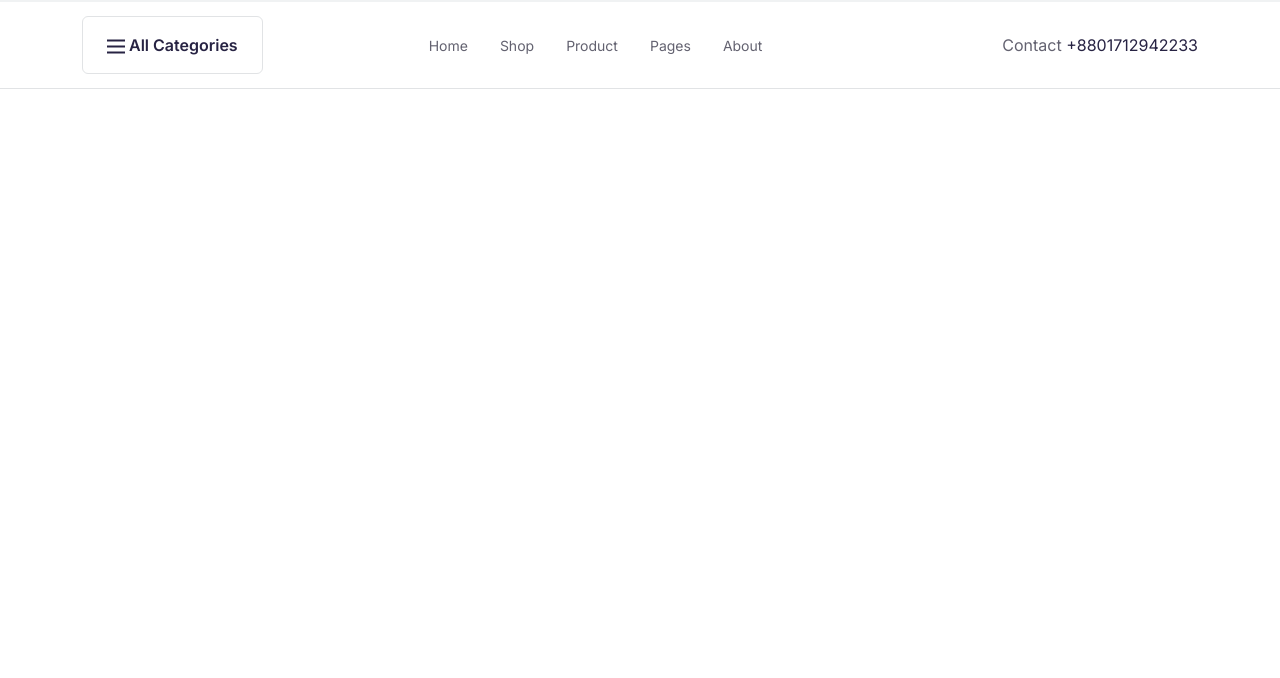
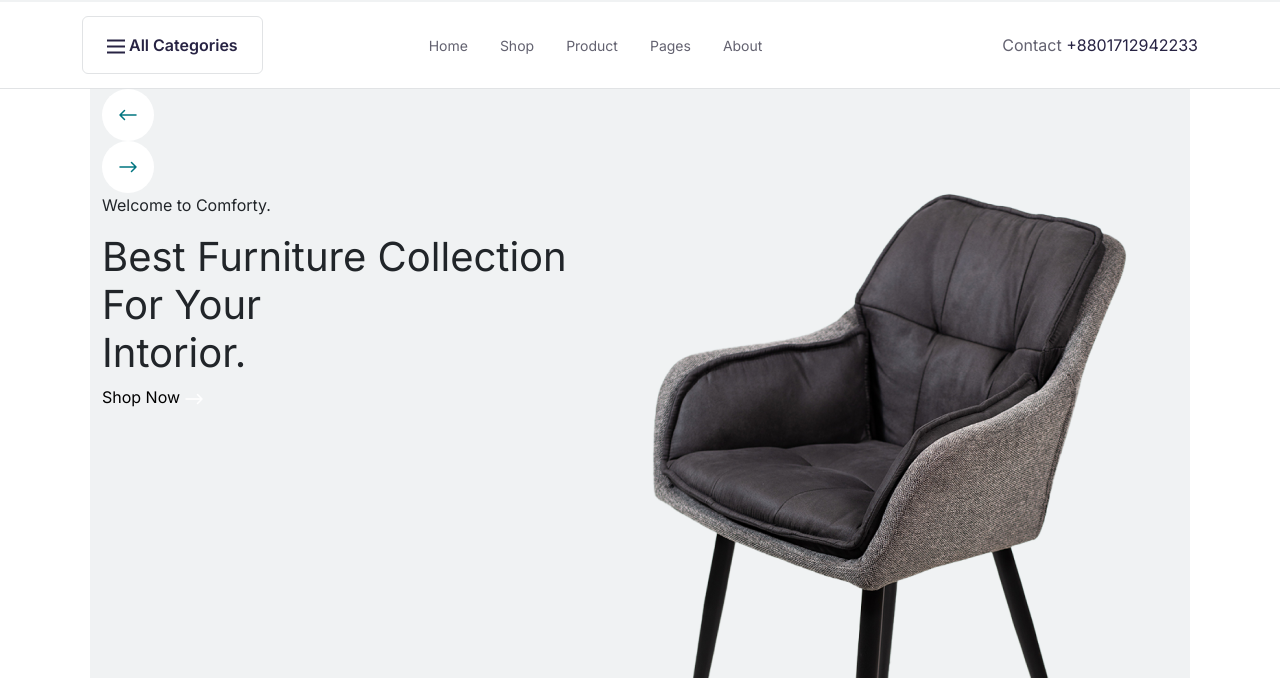
Before and after one commit to faisalahammed044274/comforty-FigmatoHTML, a website built with Vite: page index.html in a window 1280 px wide. Shown: the part 122-800 px from the top of the page. Built offline with nearby package versions, Linux system fonts and the light colour scheme.

Commit message:
components

```diff
--- a/index.html
+++ b/index.html
@@ -9,6 +9,7 @@
     <link rel="stylesheet" href="./css/bootstrap.min.css" />
   </head>
   <body>
+    <div class="header">
       <header>
         <div class="subheader">
           <div class="container">
@@ -67,7 +68,6 @@
                       />
                     </g>
                   </svg>
-
                   <a href="#" class="needhelp">Need Help</a>
                 </div>
               </div>
@@ -234,6 +234,89 @@
           </div>
         </nav>
       </header>
+    </div>
+    <section class="banner">
+      <div class="container">
+        <div class="banner-wrapper">
+          <div class="slider-arrows">
+            <a href="#" class="left-arrow icon-button"
+              ><svg
+                width="24"
+                height="24"
+                viewBox="0 0 24 24"
+                fill="none"
+                xmlns="http://www.w3.org/2000/svg"
+              >
+                <path
+                  d="M8.5 7.5L4 12M4 12L8.5 16.5M4 12H20"
+                  stroke="#007580"
+                  stroke-width="1.5"
+                  stroke-linecap="round"
+                  stroke-linejoin="round"
+                />
+              </svg>
+            </a>
+            <a href="#" class="right-arrow icon-button">
+              <svg
+                width="18"
+                height="12"
+                viewBox="0 0 18 12"
+                fill="none"
+                xmlns="http://www.w3.org/2000/svg"
+              >
+                <path
+                  d="M12.5 1.5L17 6M17 6L12.5 10.5M17 6H1"
+                  stroke="#007580"
+                  stroke-width="1.5"
+                  stroke-linecap="round"
+                  stroke-linejoin="round"
+                />
+              </svg>
+            </a>
+            <div class="banner-slider">
+              <div class="row">
+                <div class="col-6">
+                  <div class="banner-slider-left">
+                    <p class="subtitle">Welcome to Comforty.</p>
+                    <h1>
+                      Best Furniture Collection For Your <br />
+                      Intorior.
+                    </h1>
+                    <a href="#" class="button">
+                      Shop Now
+                      <svg
+                        width="18"
+                        height="12"
+                        viewBox="0 0 18 12"
+                        fill="none"
+                        xmlns="http://www.w3.org/2000/svg"
+                      >
+                        <path
+                          d="M12.5 1.5L17 6M17 6L12.5 10.5M17 6H1"
+                          stroke="white"
+                          stroke-width="1.5"
+                          stroke-linecap="round"
+                          stroke-linejoin="round"
+                        />
+                      </svg>
+                    </a>
+                  </div>
+                </div>
+                <div class="col-6">
+                  <div class="banner-slider-right">
+                    <img src="img/banner-product.png" alt="comforty-banner-product">
+                    <div class="info">
+                      <div class="amount">54%</div>
+                      <div class="text">Discount</div>
+                    </div>
+                  </div>
+                </div>
+              </div>
+            </div>
+          </div>
+        </div>
+      </div>
+    </section>
     <script type="module" src="/main.js"></script>
     <script src="js/bootstrap.bundle.min.js"></script>
   </body>
--- a/src/scss/abstracts/_variables.scss
+++ b/src/scss/abstracts/_variables.scss
@@ -1,4 +1,5 @@
 $shade: #E1E3E5;
+$lightshade:#f0f2f3;
 $primary: #272343;
 $darkshade: #636270;
 $color: #007580;
--- a/src/scss/components/_buttons.scss
+++ b/src/scss/components/_buttons.scss
@@ -0,0 +1,9 @@
+.icon-button{
+height: 52px;
+width: 52px;
+border-radius: 50%;
+background-color: #fff;
+display: flex;
+justify-content: center;
+align-items: center;
+}
--- a/src/scss/pages/_home.scss
+++ b/src/scss/pages/_home.scss
@@ -0,0 +1,21 @@
+.banner{
+    background-color: $lightshade;
+    width: calc(100vw - 180px);
+    margin: 0 auto;
+    border-bottom-left-radius: 48px;
+    border-bottom-right-radius: 48px;
+.container{
+    banner-wrapper{
+        position: relative;
+        .slider-arrows{
+            position: absolute;
+            top: 0;
+            left: 0;
+            width: 100%;
+            display: flex;
+            justify-content: space-between;
+        }
+    }
+
+}
+}
```
Lines whose indentation alone changed are shown as unchanged.
